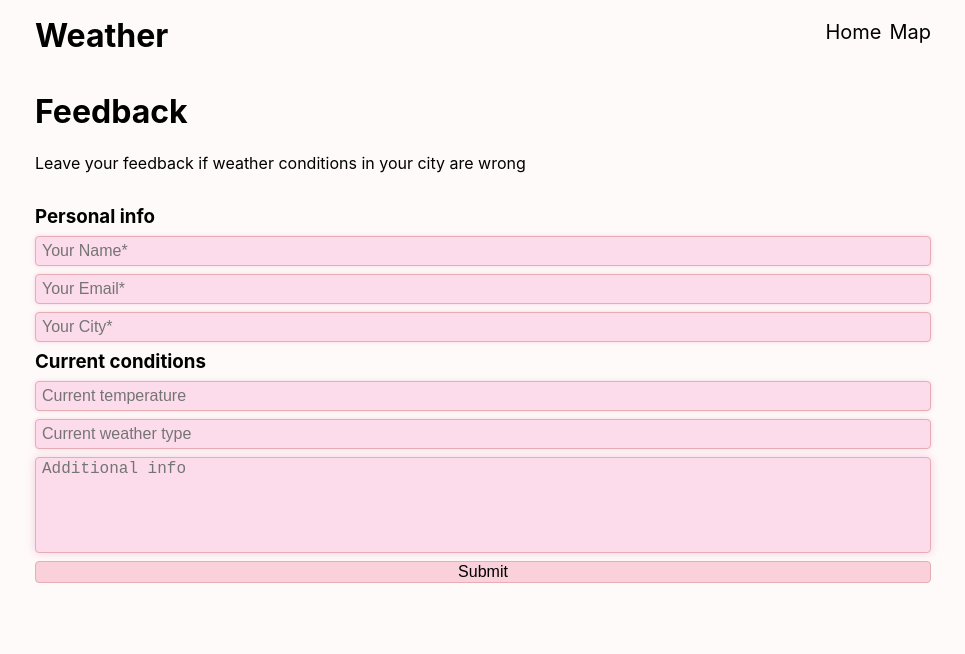
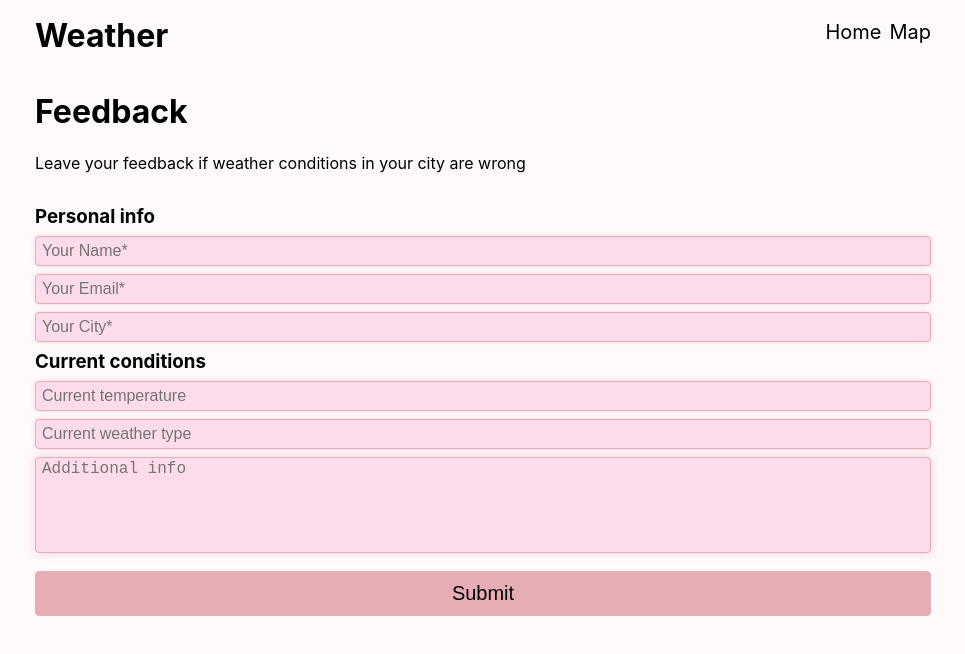
Before and after one commit to blinikar/weather-project-app, a React (Create React App) app: page /feedback in a window 1280 px wide. Shown: the top 654 px of the page, without its empty margins (157-1122 px from the left). Built offline with nearby package versions, Linux system fonts and the light colour scheme.

Commit message:
submit button

```diff
--- a/src/pages/FeedbackPage/FeedbackPage.module.scss
+++ b/src/pages/FeedbackPage/FeedbackPage.module.scss
@@ -16,17 +16,20 @@
       border-style: solid;
       border-width: 1px;
 
-      font-size: 16px;
+      font-size: 20px;
+      margin-top: 10px;
+      height: 45px;
 
-      background-color: #fad0db;//#e9e9e9;
+
+      background-color: #e7adb4;//#e9e9e9;
 
       transition: all 0.1s ease;
     }
     button:hover {
-      background-color: #E7ACB3FF;//#d2d2d2;
+      background-color: #e7a3aa;//#d2d2d2;
     }
     button:active {
-      background-color: #e0969e;//#b6b6b6;
+      background-color: #e08a92;//#b6b6b6;
     }
 
     h3 {
```
